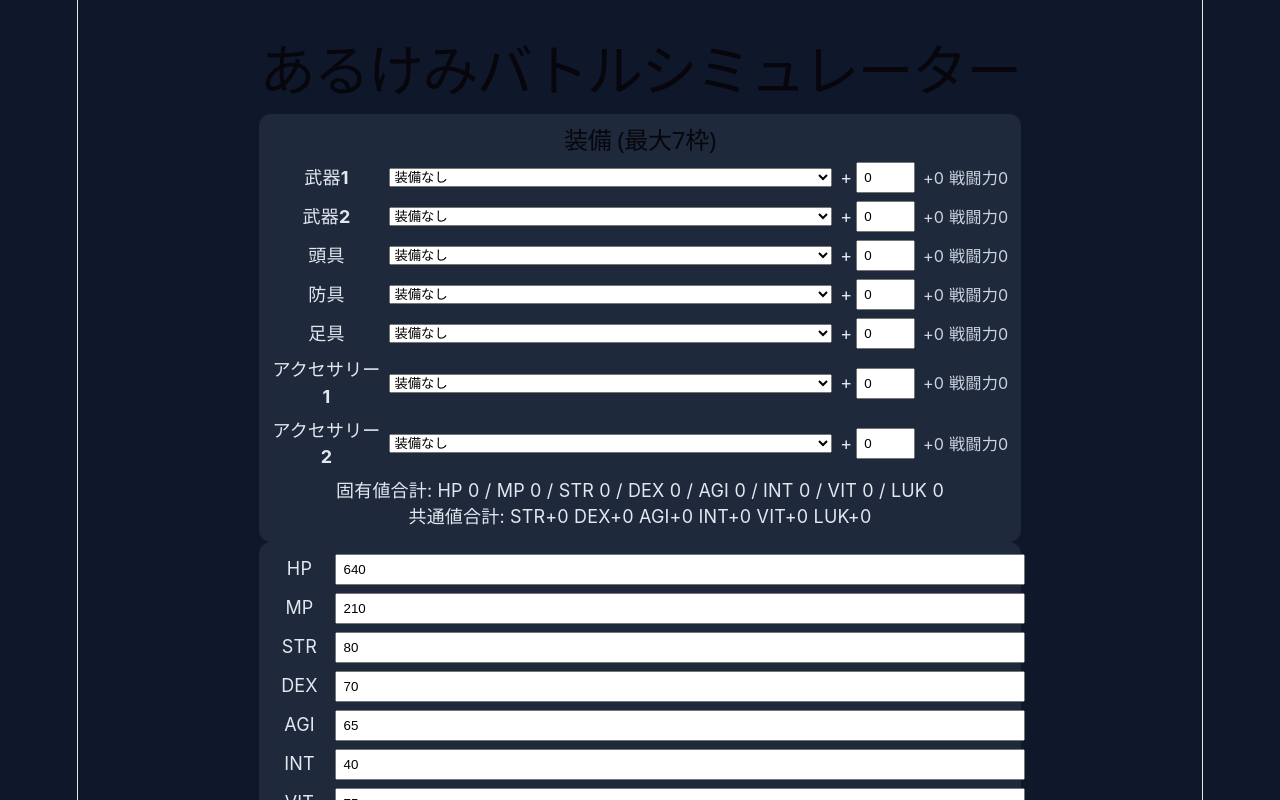
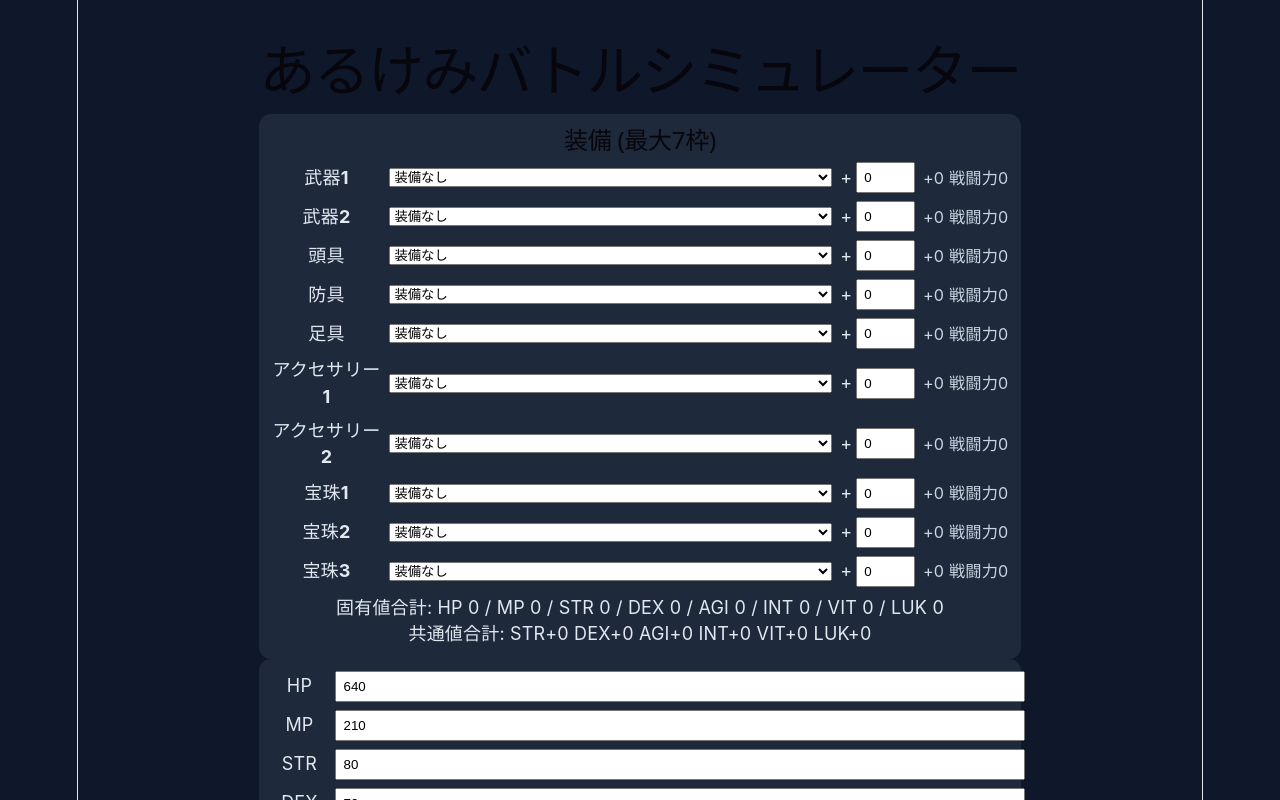
Before and after one commit to d-syumi/alcm-battle-sim, a React (Vite) app: page / in a window 1280 px wide. Shown: the top 800 px of the page. Built offline with nearby package versions, Linux system fonts and the light colour scheme.

Commit message:
追加装備枠として宝珠を実装

```diff
--- a/src/App.tsx
+++ b/src/App.tsx
@@ -58,8 +58,11 @@ const calcEquipmentBonus = (equipped: EquippedItem[]) => {
   for (const eq of equipped) {
     const item = EQUIPMENT_MASTER.find((x) => x.id === eq.itemId)
     if (!item) continue
-    const totalPower = calcInherentTotalPower(item.baseTotalPower, eq.plus)
-    const shared = calcCommonBonusPerStat(eq.plus)
+    if (eq.category === 'orb' && eq.plus < 4) continue
+
+    const scale = eq.category === 'orb' ? 0.3 : 1
+    const totalPower = Math.round(calcInherentTotalPower(item.baseTotalPower, eq.plus) * scale)
+    const shared = Math.round(calcCommonBonusPerStat(eq.plus) * scale)
     const commonPower = shared * STACKABLE_STATS.length
     const inherentTp = Math.max(0, totalPower - commonPower)
     inherent = addStatus(inherent, calcInherentStats(inherentTp, item.statRatios))
@@ -71,7 +74,7 @@ const calcEquipmentBonus = (equipped: EquippedItem[]) => {
 }
 
 const buildInitialEquipment = (): EquippedItem[] => {
-  const categories: EquipmentCategory[] = ['weapon', 'head', 'armor', 'boots', 'accessory']
+  const categories: EquipmentCategory[] = ['weapon', 'head', 'armor', 'boots', 'accessory', 'orb']
   const result: EquippedItem[] = []
 
   for (const category of categories) {
@@ -92,6 +95,9 @@ const slotLabel = (slot: EquippedItem) => {
   if (slot.slotId === 'boots-1') return '足具'
   if (slot.slotId === 'accessory-1') return 'アクセサリー1'
   if (slot.slotId === 'accessory-2') return 'アクセサリー2'
+  if (slot.slotId === 'orb-1') return '宝珠1'
+  if (slot.slotId === 'orb-2') return '宝珠2'
+  if (slot.slotId === 'orb-3') return '宝珠3'
   return slot.slotId
 }
 
@@ -154,16 +160,18 @@ function App() {
     <section className="panel">
       <h2>装備 (最大7枠)</h2>
       {equipped.map((slot, i) => {
-        const items = EQUIPMENT_MASTER.filter((x) => x.category === slot.category)
+        const items = slot.category === 'orb'
+          ? EQUIPMENT_MASTER.filter((x) => x.category !== 'orb')
+          : EQUIPMENT_MASTER.filter((x) => x.category === slot.category)
         const selected = EQUIPMENT_MASTER.find((x) => x.id === slot.itemId)
-        const slotPower = selected ? calcInherentTotalPower(selected.baseTotalPower, slot.plus) : 0
+        const slotPower = selected ? Math.round(calcInherentTotalPower(selected.baseTotalPower, slot.plus) * (slot.category === 'orb' ? 0.3 : 1)) : 0
         return <div key={slot.slotId} className="equip-row">
           <strong>{slotLabel(slot)}</strong>
           <select value={slot.itemId} onChange={(e) => setEquipped((prev) => prev.map((p, idx) => idx === i ? { ...p, itemId: e.target.value } : p))}>
             <option value="">装備なし</option>
             {items.map((item) => <option key={item.id} value={item.id}>[{item.rank}] {item.name}</option>)}
           </select>
-          <label className="plus-field">+<input type="number" min={0} max={15} step={1} value={slot.plus} onChange={(e) => setEquipped((prev) => prev.map((p, idx) => idx === i ? { ...p, plus: Math.max(0, Math.floor(Number(e.target.value))) } : p))} /></label>
+          <label className="plus-field">+<input type="number" min={slot.category === 'orb' ? 4 : 0} max={15} step={1} value={slot.plus} onChange={(e) => setEquipped((prev) => prev.map((p, idx) => idx === i ? { ...p, plus: Math.max(slot.category === 'orb' ? 4 : 0, Math.floor(Number(e.target.value))) } : p))} /></label>
           <span className="slot-power">+{slot.plus} 戦闘力{slotPower}</span>
         </div>
       })}
--- a/src/equipment.ts
+++ b/src/equipment.ts
@@ -1,6 +1,6 @@
 import type { Status } from './types'
 
-export type EquipmentCategory = 'weapon' | 'head' | 'armor' | 'boots' | 'accessory'
+export type EquipmentCategory = 'weapon' | 'head' | 'armor' | 'boots' | 'accessory' | 'orb'
 export type EquipmentRank = 'F' | 'E' | 'D' | 'C' | 'B' | 'A' | 'S'
 
 export type EquipmentMaster = {
@@ -18,6 +18,7 @@ export const EQUIPMENT_SLOT_LIMIT: Record<EquipmentCategory, number> = {
   armor: 1,
   boots: 1,
   accessory: 2,
+  orb: 3,
 }
 
 // 実測テーブル(+値込み戦闘力)。値は共通値を含んだ総戦闘力。
```
